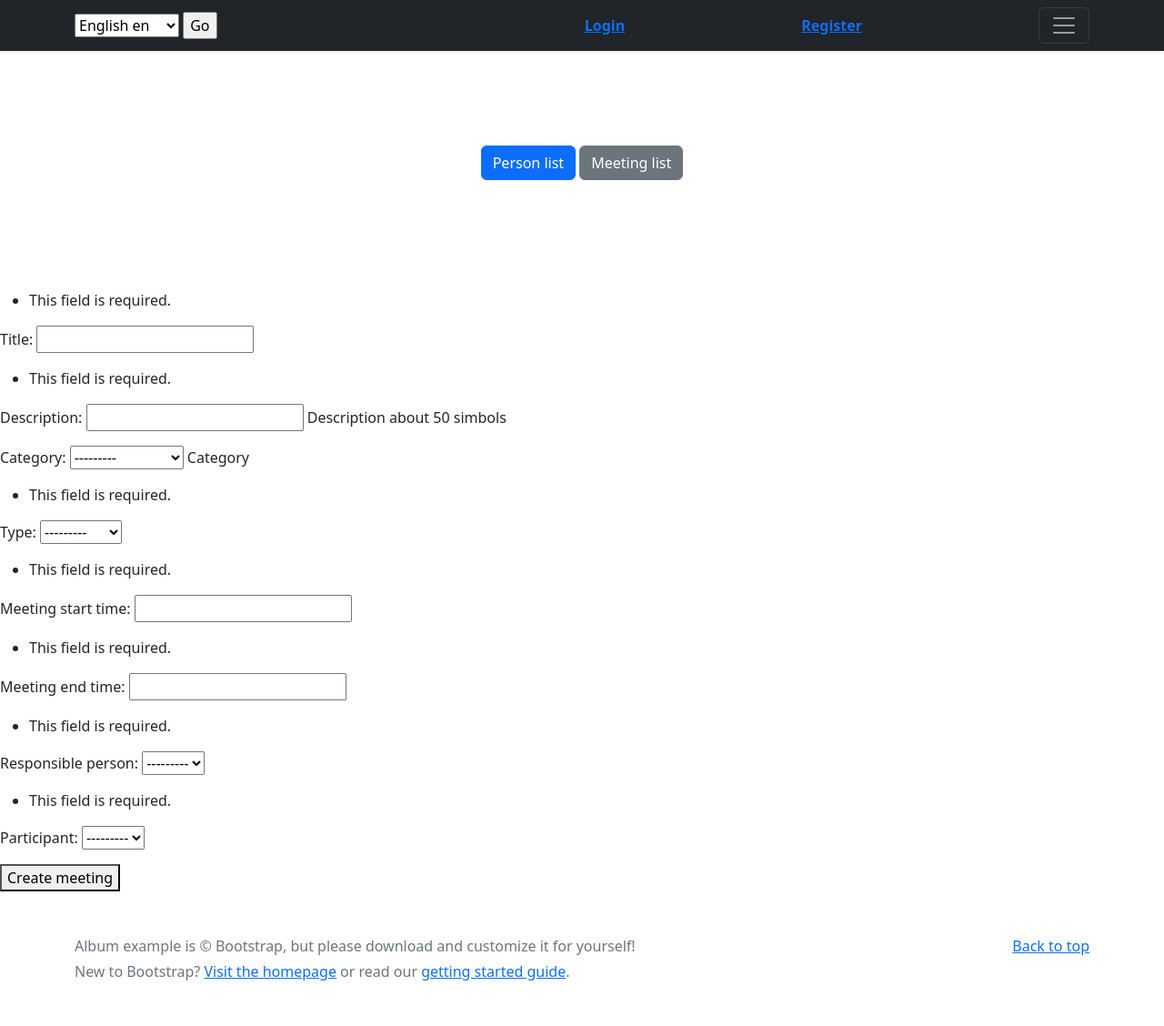
After one commit to Valdas333/baigiamasis_projektas, a Django app: page /create_meeting_event/ in a window 1280 px wide. The commit adds this page. Shown: the whole page at 91% size. Run offline with Django 4.2, Linux system fonts and the light colour scheme; data that the repository does not hold is empty; some libraries are stand-ins or nearby versions.

Commit message:
creating meetings with participiants

```diff
--- a/meetPlanner/meetPlanner/my_planner/forms.py
+++ b/meetPlanner/meetPlanner/my_planner/forms.py
@@ -1,16 +1,17 @@
 from django import forms
 from .models import Meeting
 from .date_time_widget import MinimalSplitDateTimeMultiWidget
+from my_planner.models import Person, MeetingEvent
 
 
 class CreateMeetingForm(forms.ModelForm):
     class Meta:
         model = Meeting
         fields = ('title', 'description', 'category', 'type', 'start_time', 'end_time', 'responsible_person')
-        widgets = {
-            'start_time': MinimalSplitDateTimeMultiWidget(),
-            'end_time': MinimalSplitDateTimeMultiWidget(),
-        }
+        # widgets = {
+        #     'start_time': MinimalSplitDateTimeMultiWidget(),
+        #     'end_time': MinimalSplitDateTimeMultiWidget(),
+        # }
 
 
 class UpdateMeetingForm(forms.ModelForm):
@@ -21,3 +22,9 @@
             'start_time': MinimalSplitDateTimeMultiWidget(),
             'end_time': MinimalSplitDateTimeMultiWidget(),
             }
+
+
+class MeetingEventForm(forms.ModelForm):
+    class Meta:
+        model = MeetingEvent
+        fields = ("participant",)
--- a/meetPlanner/meetPlanner/my_planner/models.py
+++ b/meetPlanner/meetPlanner/my_planner/models.py
@@ -5,6 +5,7 @@
 from django.contrib.auth.models import AbstractUser
 from django.utils.translation import gettext_lazy as _
 from PIL import Image
+
 
 class Person(AbstractUser):
     DUTIES_FIXED_VALUES = (
@@ -52,7 +53,7 @@
     end_time = models.DateTimeField(_('Meeting end time'),blank=False)
     create_time = models.DateTimeField(_('Meeting create time'), auto_now_add=True, editable=False)
 
-    def clean(self):
+    def clean_data(self):
         if self.start_time < timezone.now():
             raise ValidationError({'start_time': _('The date cannot be in the past!')})
         if self.start_time >= self.end_time:
@@ -71,3 +72,12 @@
     class Meta:
         verbose_name = _('Meeting')
         verbose_name_plural = _('Meetings')
+
+
+class MeetingEvent(models.Model):
+    participant = models.ForeignKey(Person, verbose_name=('participant'), on_delete =models.CASCADE, related_name='person')
+    meeting = models.ForeignKey(Meeting, verbose_name=_('meeting'), on_delete=models.CASCADE, related_name='meeting')
+
+    class Meta:
+        verbose_name = _('Meeting event')
+        verbose_name_plural = _('Meetings events')
--- /dev/null
+++ b/meetPlanner/meetPlanner/my_planner/templates/my_planner/create_meeting_event.html
@@ -0,0 +1,11 @@
+{% extends "my_planner/base.html" %}
+{% load i18n %}
+{% block title %}{% trans "create meeting"|capfirst %}{% endblock title%}
+{% block content %}
+<form method="post" >
+    {% csrf_token %}
+    {{ meeting_form.as_p }}
+    {{ participant_form.as_p }}
+    <button type="submit" value="Save">{% trans "create meeting"|capfirst %}</button>
+</form>
+{% endblock content %}
--- a/meetPlanner/meetPlanner/my_planner/templates/my_planner/delete_meeting_confirm.html
+++ b/meetPlanner/meetPlanner/my_planner/templates/my_planner/delete_meeting_confirm.html
@@ -10,7 +10,7 @@
             <h2>{% trans "are you are sure to delete this"|capfirst %}"{{object.title}}" {% trans "meeting"|capfirst %}</h2>
         </fieldset>
             <div class="form-group">
-               <button class ="btn btn-outline-danger" type="submit">{% trans delete|capfirst %}</button>
+               <button class ="btn btn-outline-danger" type="submit">{% trans "delete"|capfirst %}</button>
                <a class ="btn btn-outline-secondary" href="{% url 'index' %}">{% trans "cancel"|capfirst %}</a>
             </div>
     </form>
--- a/meetPlanner/meetPlanner/my_planner/templates/my_planner/meeting.html
+++ b/meetPlanner/meetPlanner/my_planner/templates/my_planner/meeting.html
@@ -1,7 +1,6 @@
 {% extends "my_planner/base.html" %}
 {% load i18n %}
 {% block title %}{% trans "Meeting details" %}{% endblock title%}
-
 {% block content %}
 <div>
     <div>
--- a/meetPlanner/meetPlanner/my_planner/templates/my_planner/meeting_detail.html
+++ b/meetPlanner/meetPlanner/my_planner/templates/my_planner/meeting_detail.html
@@ -6,7 +6,7 @@
 <link rel="stylesheet" href="{% static 'my_planner/css/meeting_detail.css' %}">
 {% endblock head%}
 {% block content %}
-<h1>{%Meeting title%}: {{object.title}}</h1>
+<h1>{% trans 'meeting title'|capfirst %} : {{object.title}}</h1>
 <h3>{% trans 'responsible person'|capfirst %} : {{object.responsible_person.name}}, {% trans 'team' %} {{object.responsible_person.get_duties_display}}</h3>
 <h3>{% trans 'description'|capfirst %} : {{object.description}} ,{% trans 'category'|capfirst %} {{object.get_category_display}}</h3>
 <h3>{% trans 'starts'|capfirst %}: {{object.start_time}} {% trans 'ends'%} {{object.end_time}} {% trans 'type' %}: {{object.get_type_display}}</h3>
--- a/meetPlanner/meetPlanner/my_planner/urls.py
+++ b/meetPlanner/meetPlanner/my_planner/urls.py
@@ -1,7 +1,7 @@
 from django.urls import path
 from .views import (CreateMeeting, DeleteMeeting,
                     IndexPageListView, MeetingDetailView,
-                    UpdateMeeting)
+                    UpdateMeeting, AddMeetingEvent)
 
 
 
@@ -11,5 +11,6 @@
     path('meeting/<int:pk>/', MeetingDetailView.as_view(), name='meeting_detail'),
     path('meeting/<int:pk>/update_meeting/', UpdateMeeting.as_view(), name='update_meeting'),
     path('meeting/<int:pk>/delete_meeting/', DeleteMeeting.as_view(), name='delete_meeting'),
+    path('create_meeting_event/', AddMeetingEvent, name='add_meeting_event')
 
     ]
--- a/meetPlanner/meetPlanner/my_planner/views.py
+++ b/meetPlanner/meetPlanner/my_planner/views.py
@@ -1,10 +1,12 @@
-from django.views.generic import ListView, UpdateView, CreateView, DetailView, DeleteView
-from .models import Meeting
-from .forms import CreateMeetingForm, UpdateMeetingForm
+from django.views.generic import ListView, UpdateView, CreateView, DetailView, DeleteView, TemplateView
+from .forms import CreateMeetingForm, UpdateMeetingForm, MeetingEventForm
 from django.urls import reverse_lazy
 from django.contrib.auth.mixins import LoginRequiredMixin
 from django.contrib import messages
 from django.utils.translation import gettext_lazy as _
+from django.shortcuts import render, redirect
+
+from .models import Meeting, MeetingEvent
 
 
 class IndexPageListView(ListView):
@@ -37,3 +39,37 @@
     model = Meeting
     template_name = 'my_planner/delete_meeting_confirm.html'
     success_url = reverse_lazy('index')
+
+
+# class AddMeetingEvent(LoginRequiredMixin, CreateView):
+#     form_class = MeetingEventForm
+#     template_name = 'my_planner/create_meeting_event.html'
+#     success_url = reverse_lazy('index')
+
+#     def form_valid(self, form):
+#         messages.success(self.request, (_("Meeting event created successfully")))
+#         return super().form_valid(form)
+
+def AddMeetingEvent(request):
+    if request.method == 'POST':
+        meeting_form = CreateMeetingForm(request.POST)
+        participant_form = MeetingEventForm(request.POST)
+
+        if meeting_form.is_valid() and participant_form.is_valid():
+            meeting = meeting_form.save(commit=False)
+            participant = participant_form.save(commit=False)
+
+            meeting.save()
+            participant.meeting_id = meeting.id
+            participant.save()
+            return redirect('person_list')
+
+    else:
+        meeting_form = CreateMeetingForm(request.POST)
+        participant_form = MeetingEventForm(request.POST)
+
+    context = {
+        'meeting_form': meeting_form,
+        'participant_form': participant_form,
+    }
+    return render(request, 'my_planner/create_meeting_event.html', context)
```
Also changed, not shown: meetPlanner/meetPlanner/my_planner/templates/my_planner/base.html (+0 -14 lines), meetPlanner/meetPlanner/locale/lt/LC_MESSAGES/django.po, meetPlanner/meetPlanner/my_planner/migrations/0002_alter_meeting_options_alter_person_options_and_more.py, meetPlanner/meetPlanner/my_planner/migrations/0002_remove_person_name_remove_person_surname_and_more.py (deleted), meetPlanner/meetPlanner/my_planner/migrations/0003_alter_person_duties.py (deleted), meetPlanner/meetPlanner/my_planner/migrations/0003_meetingevent.py (added).
